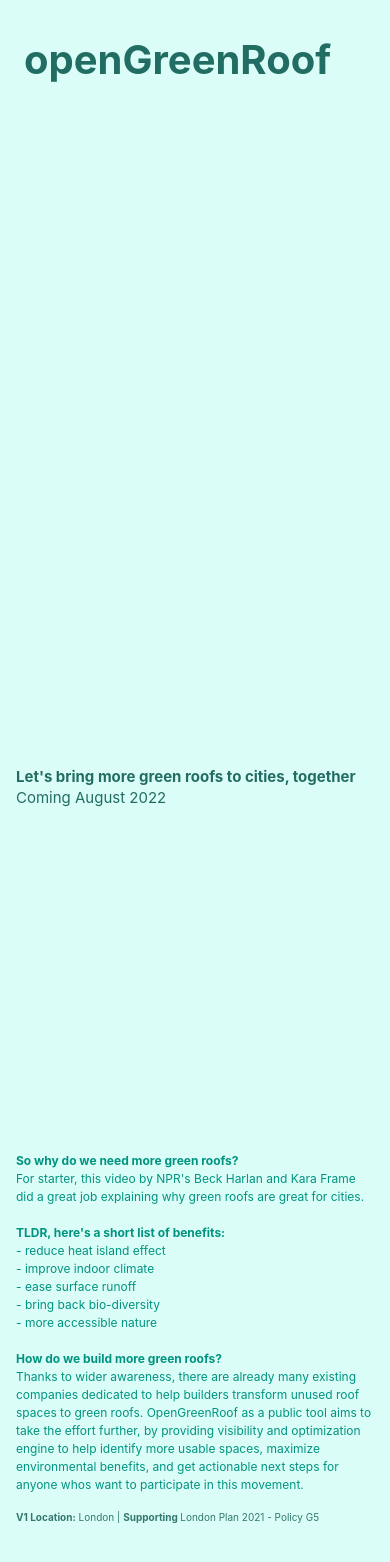
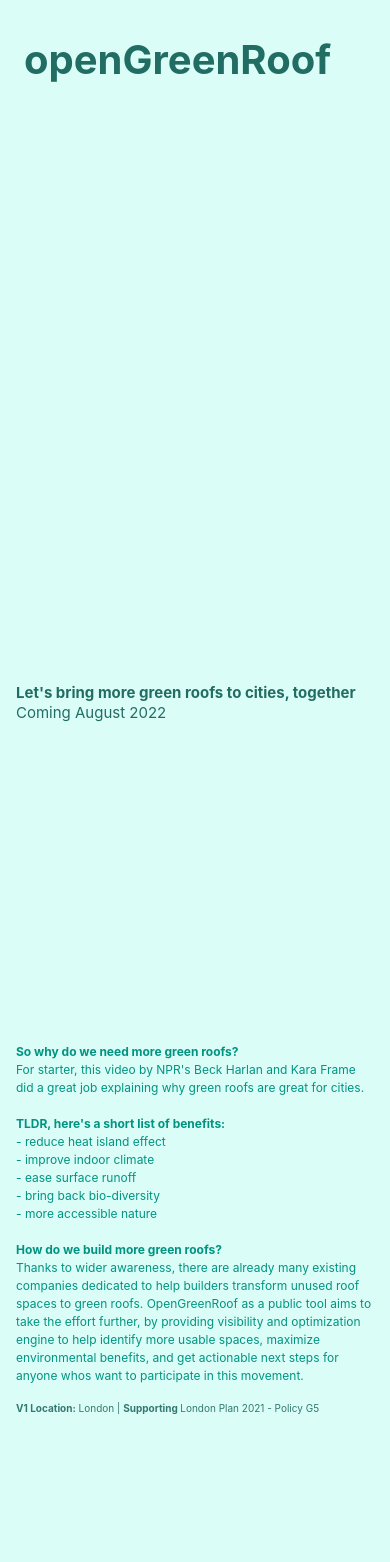
Before and after one commit to tinnei/openGreenRoof, a React (Vite) app: page / in a window 390 px wide. Shown: the top 1562 px of the page. After the commit the page ends 1456 px from the top, so only its background shows below. Built offline with nearby package versions, Linux system fonts and the light colour scheme.

Commit message:
fixed height

```diff
--- a/src/styles/intro.module.css
+++ b/src/styles/intro.module.css
@@ -116,7 +116,7 @@ a:hover{
         padding: 0 16px;
         width: 100%;
         left: 0;
-        margin-top: 72vh;
+        margin-top: 62vh;
       }
 
       .introBox {
@@ -124,7 +124,7 @@ a:hover{
         padding: 0 16px;
         width: 100%;
         left: 0;
-        margin-top: 38vh;
+        margin-top: 35vh;
       }
 
       .footer {
```
